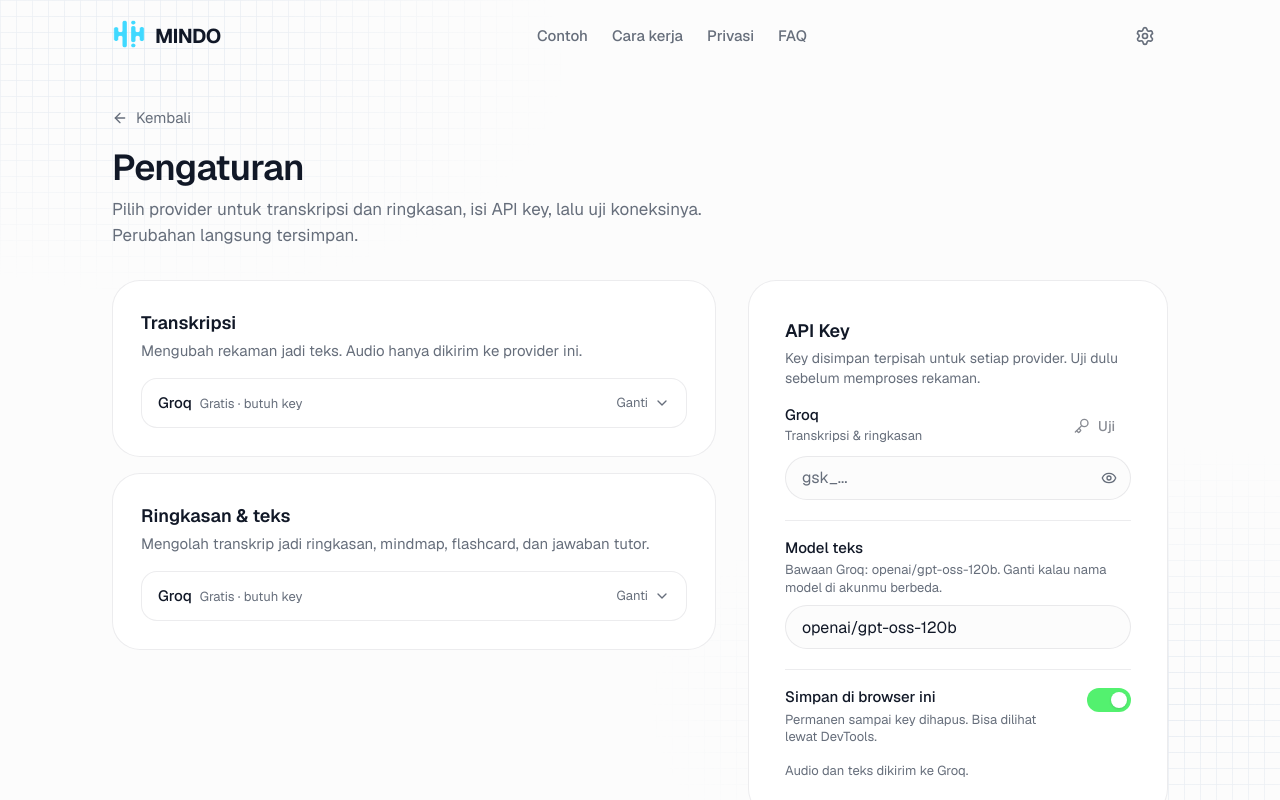
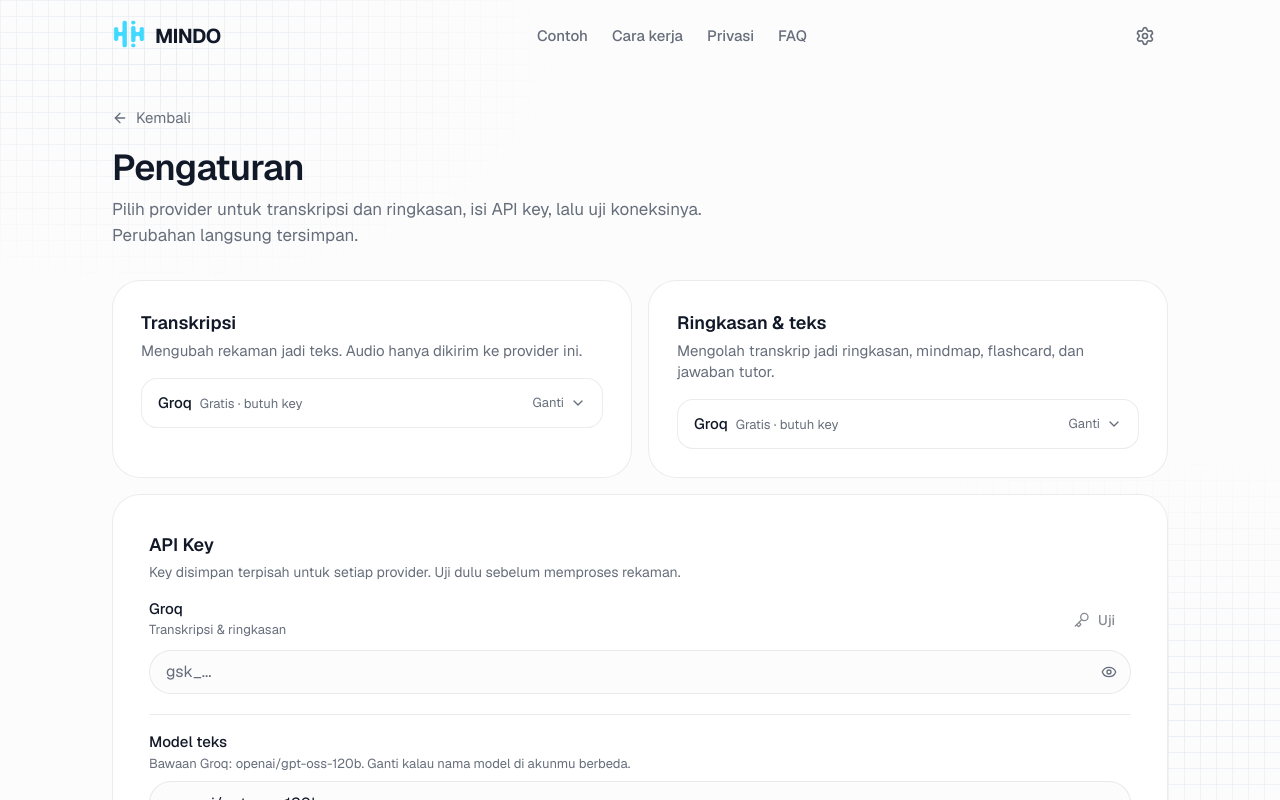
Before and after one commit to kebsixx/mindo, a Next.js app: page /settings in a window 1280 px wide. Shown: the top 800 px of the page. Built offline with nearby package versions, Linux system fonts and the light colour scheme.

Commit message:
fix(settings): stack sections into one column on desktop
Two-column grid left a 384px hole under the role cards because the right
column was twice as tall. Side-by-side role cards plus a full-width API
Key card removes the gap and restores the single work area DESIGN.md
asks for.

```diff
--- a/src/app/settings/page.tsx
+++ b/src/app/settings/page.tsx
@@ -146,8 +146,8 @@ export default function SettingsPage() {
           koneksinya. Perubahan langsung tersimpan.
         </p>
 
-        <div className="mt-8 grid gap-4 lg:grid-cols-[minmax(0,1fr)_minmax(0,420px)] lg:gap-8">
-          <div className="space-y-4">
+        <div className="mt-8 space-y-4">
+          <div className="grid gap-4 lg:grid-cols-2">
             <RoleCard
               role="stt"
               provider={stt}
@@ -160,7 +160,6 @@ export default function SettingsPage() {
             />
           </div>
 
-          <div className="space-y-4">
           <Card>
             <div className="p-5 sm:p-8">
               <h2 className="text-lg font-semibold">API Key</h2>
@@ -170,7 +169,12 @@ export default function SettingsPage() {
                   : "Kedua peran berjalan di komputer ini, jadi tidak ada key yang perlu diisi."}
               </p>
 
-                <div className="mt-4 space-y-5">
+              <div
+                className={cn(
+                  "mt-4 grid gap-5",
+                  keyProviders.length > 1 && "sm:grid-cols-2",
+                )}
+              >
                 {keyProviders.map((provider) => (
                   <KeyField
                     key={provider}
@@ -191,7 +195,8 @@ export default function SettingsPage() {
               </div>
 
               {needsAnyKey && (
-                  <div className="mt-5 border-t border-border pt-4">                    <button
+                <div className="mt-5 border-t border-border pt-4">
+                  <button
                     type="button"
                     role="switch"
                     aria-checked={saveMode === "local"}
@@ -262,7 +267,6 @@ export default function SettingsPage() {
               </details>
             </Card>
           </section>
-          </div>
         </div>
 
         <div className="mt-8 space-y-3">
```
Lines whose indentation alone changed are shown as unchanged.
